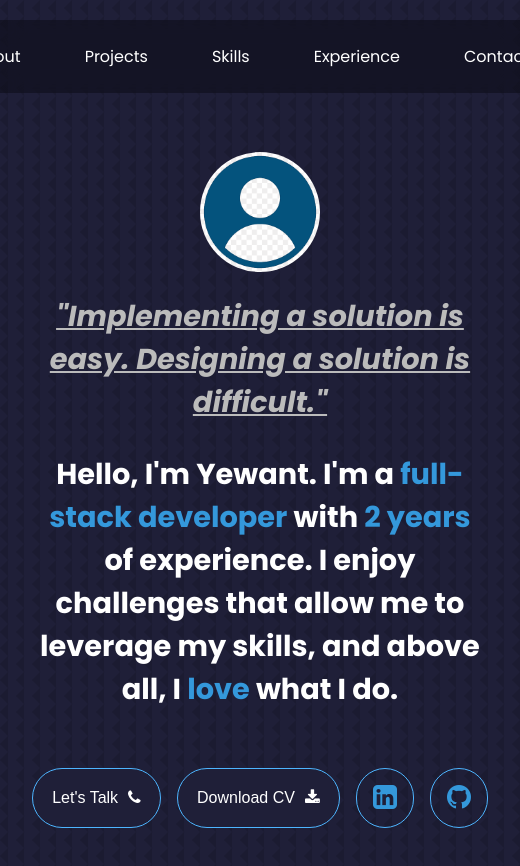
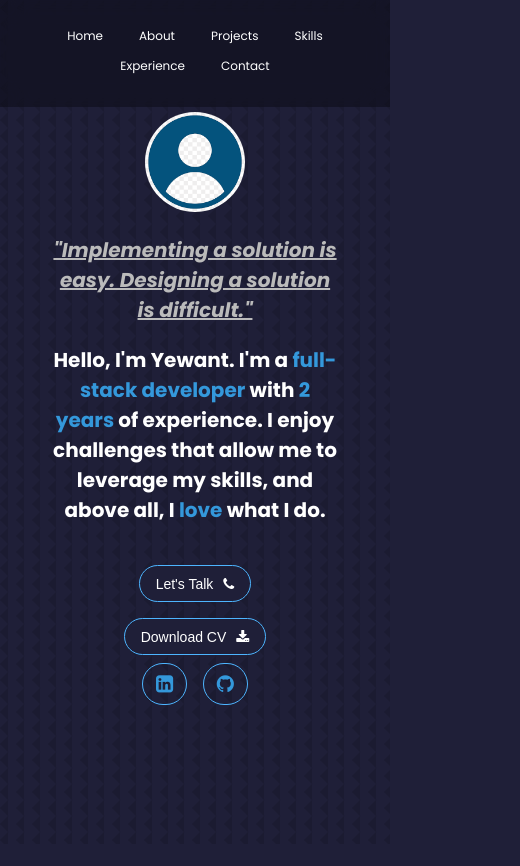
Before and after one commit to yewantraj/desn3036-portfolio, a plain HTML site: page index.html in a window 390 px wide. Shown: the whole page, 520 px wide, since content can reach past the window. After the commit the page ends 844 px from the top, so only its background shows below. Drawn offline with Linux system fonts and the light colour scheme.

Commit message:
responsive css added

```diff
--- a/css/style.css
+++ b/css/style.css
@@ -48,9 +48,9 @@ body {
     top: 0;
     left: 50%;
     transform: translateX(-50%);
-    width: max-content;
+    width: fit-content;
     border-radius: 3rem;
-    padding: 1.5rem 1rem;
+    padding: 1rem;
     display: flex;
     justify-content: center;
     backdrop-filter: blur(15px);
@@ -63,6 +63,7 @@ body {
 
 .top-nav li {
     list-style: none;
+    font-size: 14px;
 }
 
 .top-nav a {
@@ -76,6 +77,10 @@ body {
 .top-nav a:hover {
     background: rgba(255, 255, 255, 0.1);
     transition: var(--transition);
+}
+
+.top-nav .active {
+    background: rgba(255, 255, 255, 0.2);
 }
 
 .main-content {
@@ -96,13 +101,16 @@ blockquote {
     font-style: italic;
     font-weight: bold;
     color: #bbb;
-    font-size: 1.8em;
+    font-size: 24px;
     text-decoration: underline;
     margin-bottom: 1em;
+    text-align: center;
+    align-content: center;
 }
 
 h1 {
-    font-size: 1.8em;
+    font-size: 24px;
+    text-align: center;
     margin-bottom: 2em;
 }
 
@@ -167,3 +175,123 @@ h1 {
     background-color: var(--color-primary);
     color:var(--color-white);
 }
+
+
+/* Responsive for medium screens (up to 768px) */
+@media screen and (max-width: 680px) {
+    .header {
+        width: 100%;
+        left: 0;
+        transform: none;
+        position: fixed;
+        border-radius: 0;
+        padding: 2rem;
+        align-content: center;
+        align-items: center;
+        margin-top: -5px;
+        text-align: center;
+    }
+
+    .top-nav {
+        gap: 1em;
+        font-size: 12px;
+        flex-wrap: wrap;
+        justify-content: center;
+    }
+
+    }
+
+    .top-nav li {
+        font-size: 12px;
+    }
+
+    .profile-picture img {
+        width: 100px;
+        margin-top: 80px;
+    }
+
+    h1 {
+        font-size: 20px;
+        padding: 0 1em;
+    }
+
+    blockquote {
+        font-size: 20px;
+        padding: 0 1em;
+    }
+
+    .cta {
+        flex-direction: column;
+        gap: 0.5em;
+        align-items: center;
+        align-content: center;
+    }
+
+    .buttons {
+        flex-direction: column;
+        align-items: center;
+        align-content: center;
+        gap: 1em;
+    }
+
+    .contact-btn, .cv-btn {
+        font-size: 14px;
+        padding: 0.6rem 1rem;
+    }
+
+    .social-links a {
+        padding: 0.3rem 0.8rem;
+        font-size: 20px;
+        flex-direction: column;
+        align-items: center;
+        align-content: center;
+        gap: 1em;
+    }
+
+@media screen and (max-width: 375px) {
+    .header {
+        padding: 0.8rem;
+    }
+
+    .top-nav {
+        gap: 0.5em;
+    }
+
+    .top-nav li {
+        font-size: 10px;
+    }
+
+    .profile-picture img {
+        width: 80px;
+        margin-top: 60px;
+    }
+
+    blockquote {
+        font-size: 20px;
+    }
+
+    h1 {
+        font-size: 20px;
+        padding: 0 0.5em;
+    }
+
+    .cta {
+        flex-direction: column;
+        gap: 0.3em;
+    }
+
+    .buttons {
+        flex-direction: column;
+        gap: 0.3em;
+    }
+
+    .contact-btn, .cv-btn {
+        font-size: 12px;
+        padding: 0.5rem 0.8rem;
+    }
+
+    .social-links a {
+        padding: 0.3rem 0.5rem;
+        font-size: 14px;
+    }
+}
```
